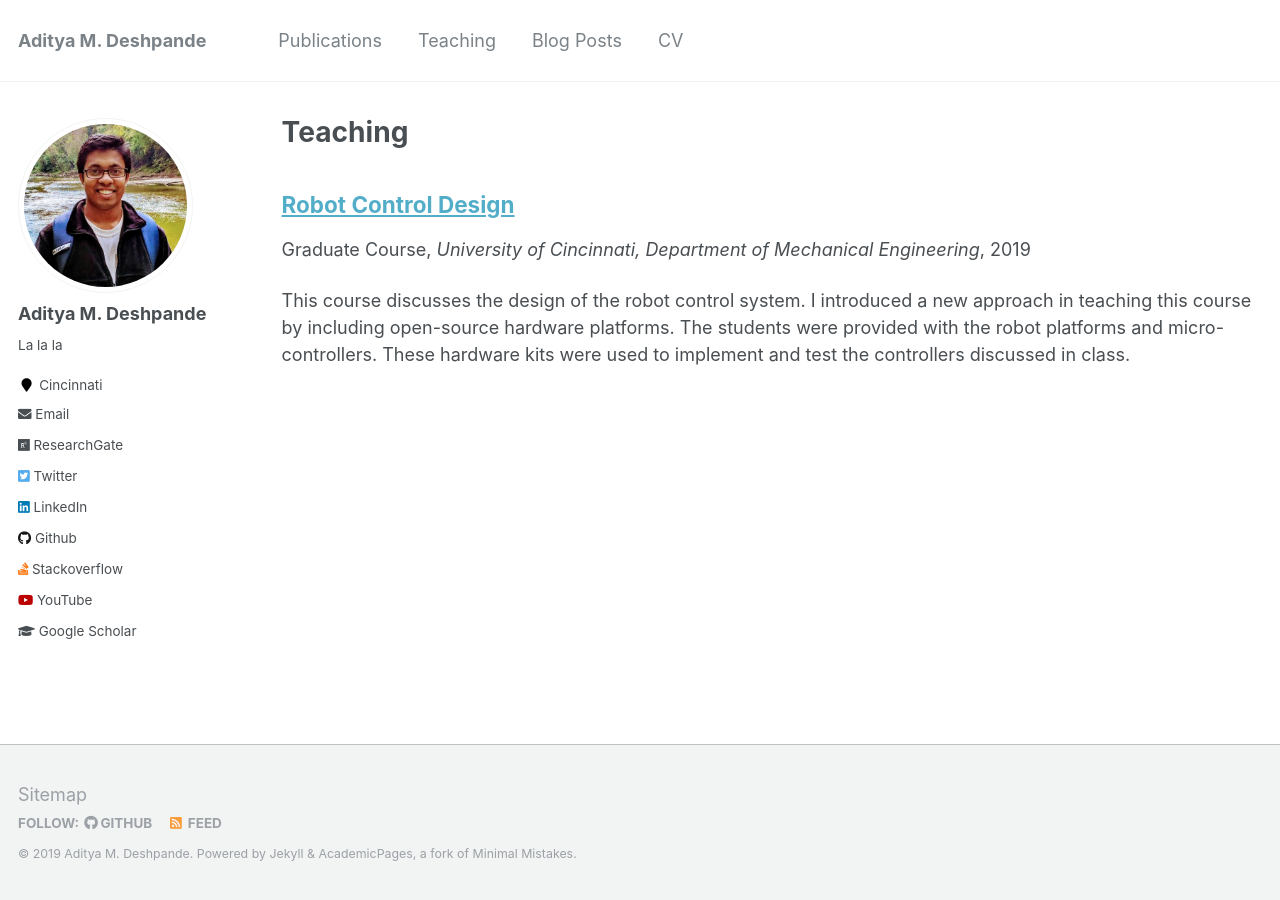
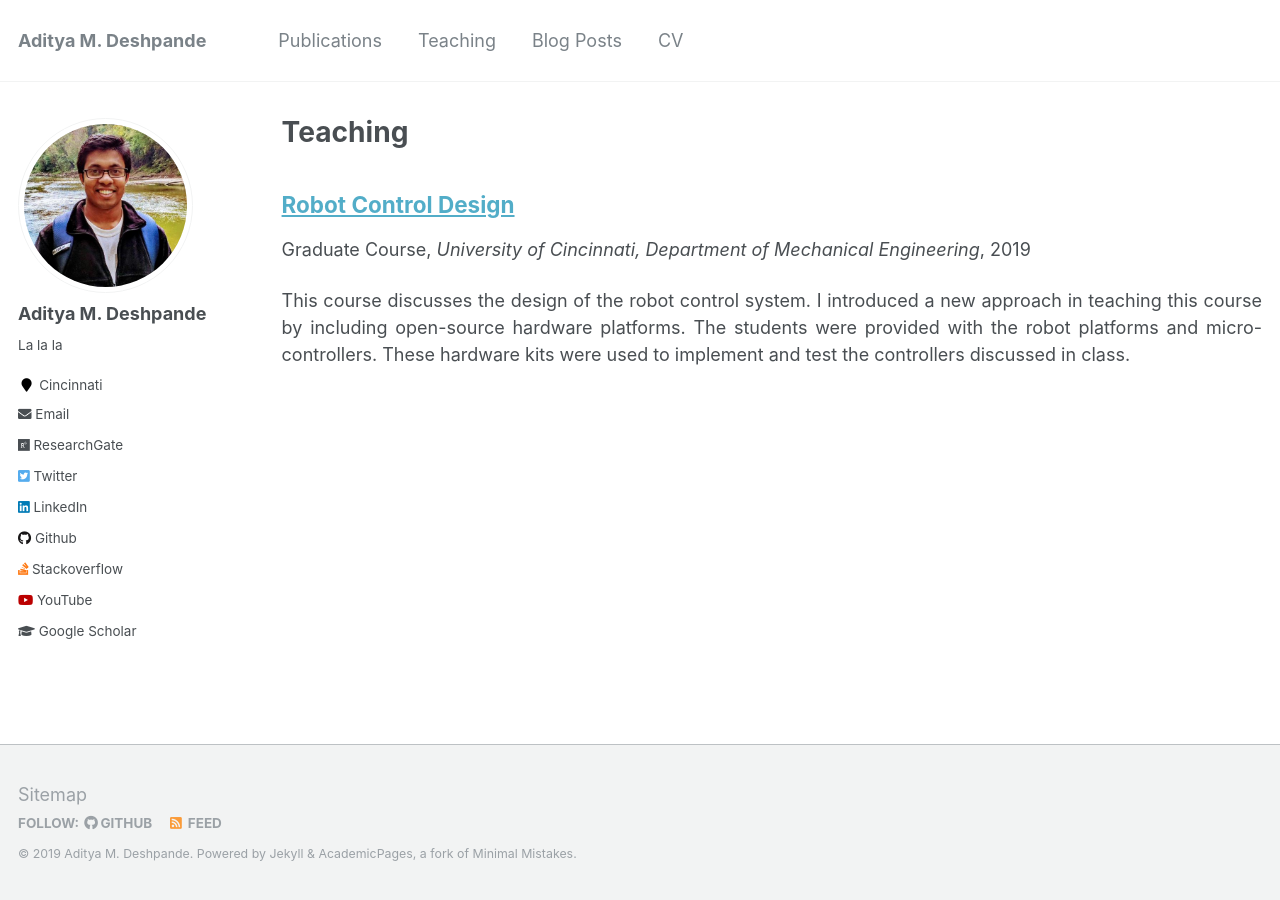
Before and after one commit to adipandas/adipandas.github.io, a Jekyll site: the page built from _pages/teaching.html, in a window 1280 px wide. Built offline with Jekyll 4.4.1, drawn with Linux system fonts in a browser that asks for light colours.

Commit message:
text alignment fix

```diff
--- a/_sass/_archive.scss
+++ b/_sass/_archive.scss
@@ -58,11 +58,11 @@
 }
 
 .archive__item-excerpt {
-  text-align: justify;
   margin-top: 0;
   font-size: $type-size-6;
 
   & + p {
+    text-align: justify;
     text-indent: 0;
   }
 }
```
